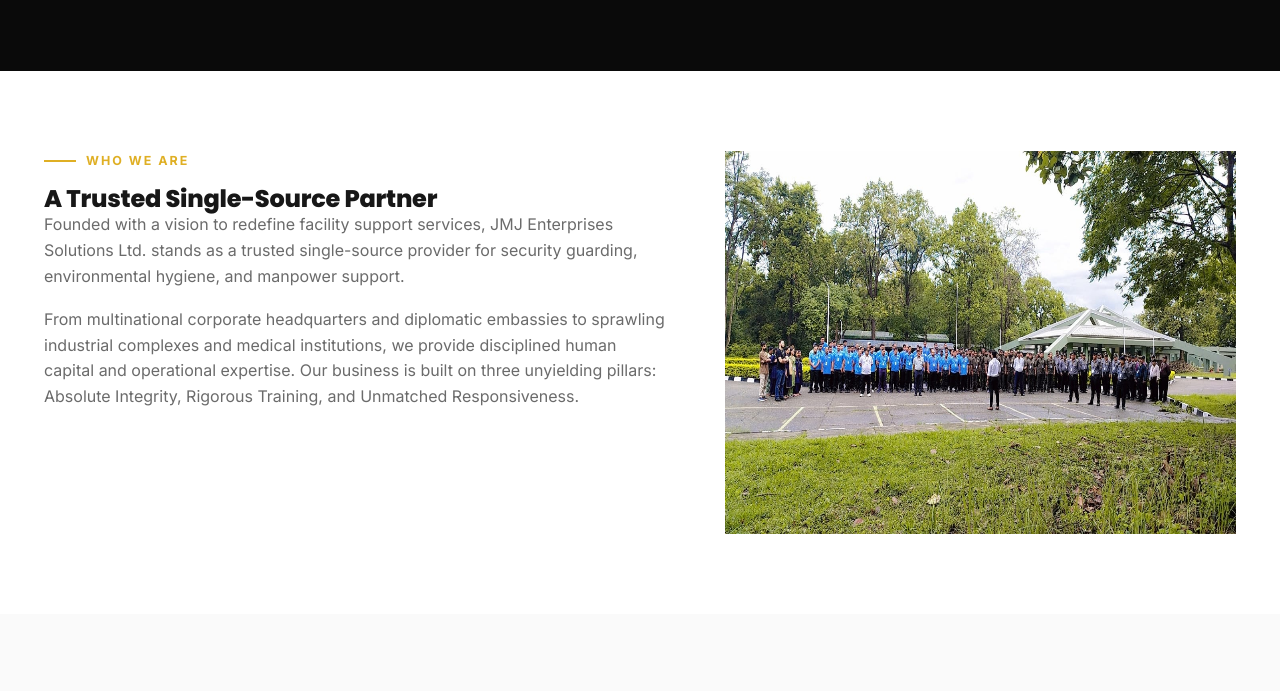
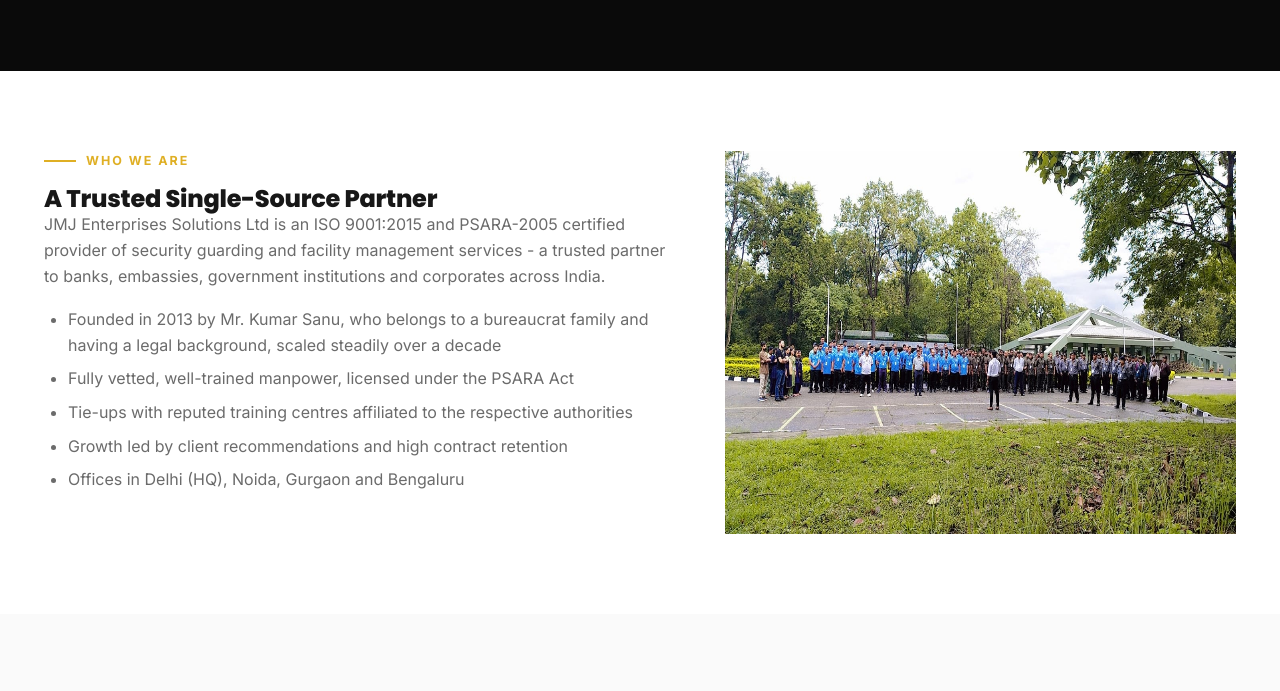
Before and after one commit to sankalpsmehra123/jmj, a plain HTML site: page about.html in a window 1280 px wide. Shown: the part 368-1059 px from the top of the page. Drawn offline with Linux system fonts and the light colour scheme.

Commit message:
updated the about section

```diff
--- a/about.html
+++ b/about.html
@@ -123,8 +123,14 @@
         <div class="content-body" data-animate="slide-up">
           <div class="eyebrow"><span class="eyebrow-line"></span> Who We Are</div>
           <h2>A Trusted Single-Source Partner</h2>
-          <p>Founded with a vision to redefine facility support services, JMJ Enterprises Solutions Ltd. stands as a trusted single-source provider for security guarding, environmental hygiene, and manpower support.</p>
-          <p>From multinational corporate headquarters and diplomatic embassies to sprawling industrial complexes and medical institutions, we provide disciplined human capital and operational expertise. Our business is built on three unyielding pillars: Absolute Integrity, Rigorous Training, and Unmatched Responsiveness.</p>
+          <p>JMJ Enterprises Solutions Ltd is an ISO 9001:2015 and PSARA-2005 certified provider of security guarding and facility management services - a trusted partner to banks, embassies, government institutions and corporates across India.</p>
+          <ul style="color:var(--gray); margin-bottom: 24px; padding-left: 24px; line-height: 1.6; list-style-type: disc;">
+            <li style="margin-bottom: 8px;">Founded in 2013 by Mr. Kumar Sanu, who belongs to a bureaucrat family and having a legal background, scaled steadily over a decade</li>
+            <li style="margin-bottom: 8px;">Fully vetted, well-trained manpower, licensed under the PSARA Act</li>
+            <li style="margin-bottom: 8px;">Tie-ups with reputed training centres affiliated to the respective authorities</li>
+            <li style="margin-bottom: 8px;">Growth led by client recommendations and high contract retention</li>
+            <li style="margin-bottom: 8px;">Offices in Delhi (HQ), Noida, Gurgaon and Bengaluru</li>
+          </ul>
         </div>
         <img src="assets/images/about/about-team.jpg" alt="JMJ Enterprises team" class="content-img" data-animate="fade-in" />
       </div>
```
